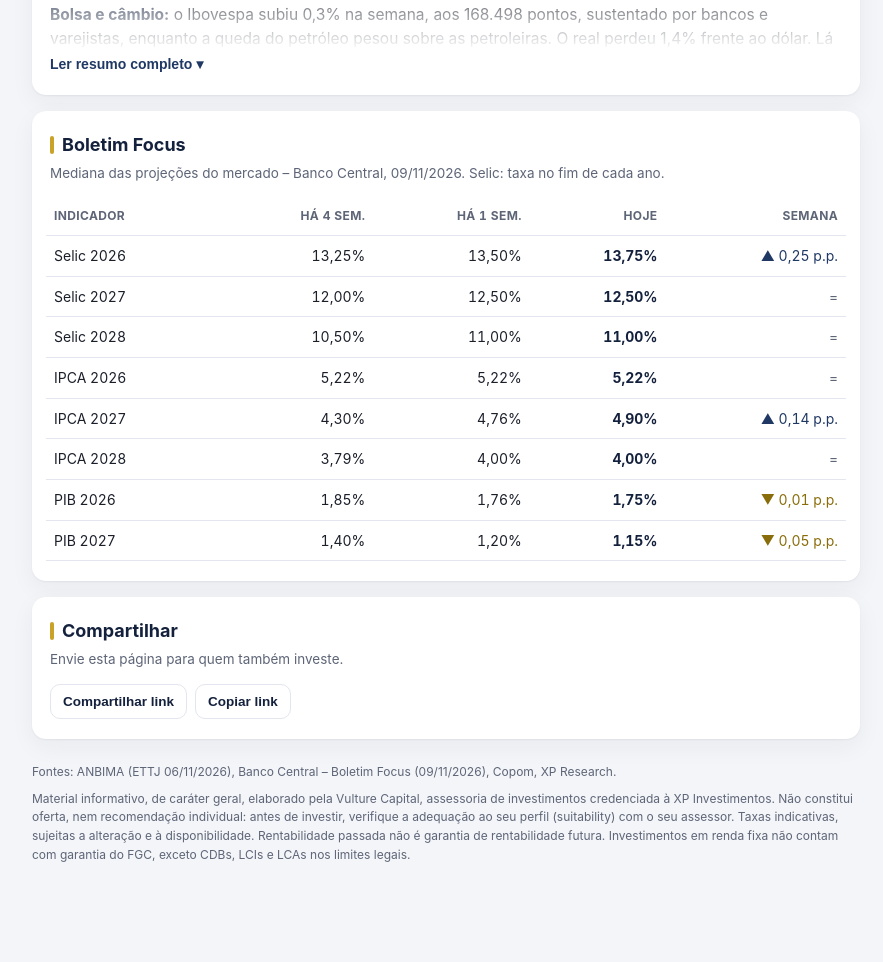
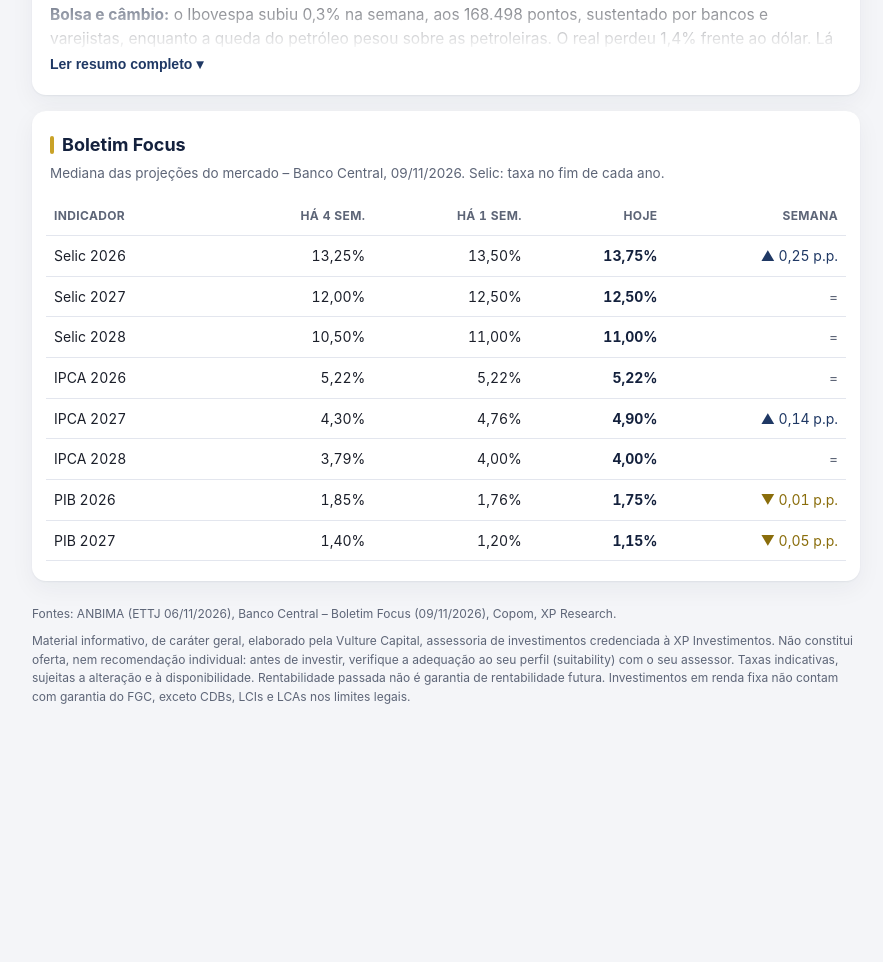
Before and after one commit to vulturecapital/vulturecapital.github.io, a plain HTML site: page index.html in a window 1280 px wide. Shown: the part 3444-4406 px from the top of the page, without its empty margins (194-1077 px from the left). After the commit the page ends 4248 px from the top, so only its background shows below. Drawn offline with Linux system fonts and the light colour scheme.

Commit message:
Remove a seção Compartilhar
Co-Authored-By: Claude Opus 5.5 <noreply@anthropic.com>
Claude-Session: https://claude.ai/code/session_01KEUZqi8QFf1SRAoxmAzHEy

```diff
--- a/index.html
+++ b/index.html
@@ -93,14 +93,12 @@ td.now{font-weight:750;color:var(--navy)}
 .cta a{display:inline-flex;align-items:center;gap:10px;background:#1fa855;color:#fff;text-decoration:none;font-weight:700;padding:13px 22px;border-radius:999px;
   box-shadow:0 8px 24px rgba(31,168,85,.35)}
 .cta svg{width:20px;height:20px}
-.share{display:flex;gap:8px;flex-wrap:wrap}
-.share button{border:1px solid var(--line);background:#fff;border-radius:10px;padding:9px 12px;font-weight:650;color:var(--navy);cursor:pointer;font-size:13.5px}
 footer{color:var(--muted);font-size:12px;padding:8px 0 90px}
 footer p{margin:0 0 8px}
 .err{background:#fff4f2;color:#7a271a;border:1px solid #fecdca;padding:14px;border-radius:12px}
 .skeleton{height:14px;background:linear-gradient(90deg,#eef0f5,#f7f8fb,#eef0f5);border-radius:6px;margin:8px 0;animation:sh 1.2s infinite}
 @keyframes sh{0%{opacity:.6}50%{opacity:1}100%{opacity:.6}}
-@media print{.cta,nav.jump,.share{display:none}header.hero{padding-bottom:20px}main{margin-top:0}}
+@media print{.cta,nav.jump{display:none}header.hero{padding-bottom:20px}main{margin-top:0}}
 </style>
 </head>
 <body>
@@ -218,8 +216,6 @@ footer p{margin:0 0 8px}
       html += `</tbody></table></div></section>`;
     }
 
-    html += `<section class="card"><h2>Compartilhar</h2><p class="lead">Envie esta página para quem também investe.</p><div class="share">
-      <button id="btnShare">Compartilhar link</button><button id="btnCopy">Copiar link</button></div></section>`;
 
     $('#app').innerHTML = html;
     $('#fontes').textContent = d.fontes ? 'Fontes: ' + d.fontes : '';
@@ -242,13 +238,6 @@ footer p{margin:0 0 8px}
       if(t.scrollHeight <= 440){ t.classList.remove('clamp'); mr.remove(); }
       else mr.addEventListener('click',()=>{ t.classList.toggle('clamp'); mr.textContent = t.classList.contains('clamp') ? 'Ler resumo completo ▾' : 'Mostrar menos ▴'; });
     }
-    const url = location.href.split('#')[0];
-    $('#btnShare').addEventListener('click',()=>{
-      if(navigator.share) navigator.share({title:document.title,url}).catch(()=>{});
-      else window.open('https://wa.me/?text='+encodeURIComponent(document.title+' '+url),'_blank');
-    });
-    $('#btnCopy').addEventListener('click',()=>{ navigator.clipboard?.writeText(url).then(()=>{ $('#btnCopy').textContent='Link copiado ✓'; }); });
-
     const num = (d.contato?.whatsapp||'').replace(/\D/g,'');
     if(num){
       $('#ctaLink').href = 'https://wa.me/'+num+'?text='+encodeURIComponent(d.contato.mensagem||'');
```
